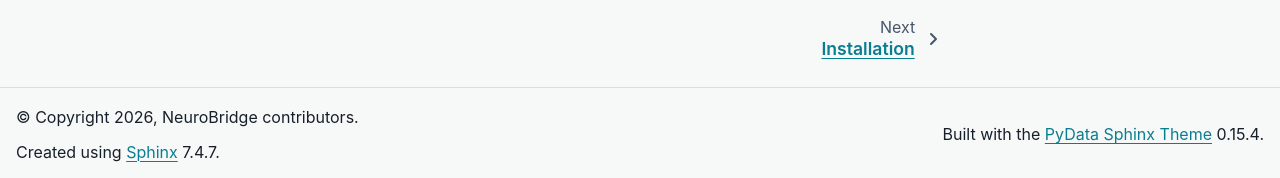
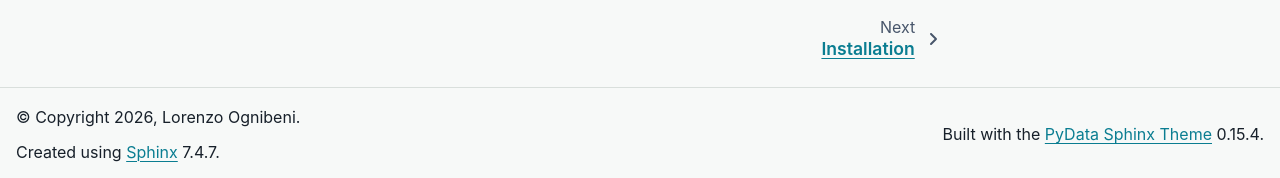
Before and after one commit to LorenzoCNR/AI_for_all, a Sphinx documentation site: the page built from docs/source/index.rst, in a window 1280 px wide and 1326 px high. Shown: the part 1145-1323 px from the top of the window. Built offline with Sphinx 7.4.7 and the PyData theme 0.15.4, drawn with Linux system fonts in a browser that asks for light colours.

Commit message:
Credit Lorenzo Ognibeni as NeuroBridge creator

```diff
--- a/docs/source/conf.py
+++ b/docs/source/conf.py
@@ -11,8 +11,8 @@ PROJECT_ROOT = Path(__file__).resolve().parents[2]
 sys.path.insert(0, str(PROJECT_ROOT / "src"))
 
 project = "NeuroBridge"
-author = "NeuroBridge contributors"
-copyright = "2026, NeuroBridge contributors"
+author = "Lorenzo Ognibeni"
+copyright = "2026, Lorenzo Ognibeni"
 release = "0.0.1"
 
 extensions = [
--- a/site/index.html
+++ b/site/index.html
@@ -4,6 +4,7 @@
   <meta charset="utf-8">
   <meta name="viewport" content="width=device-width, initial-scale=1">
   <meta name="description" content="NeuroBridge: controlled neural time-series simulation and representation learning.">
+  <meta name="author" content="Lorenzo Ognibeni">
   <title>NeuroBridge | Synthetic Neural Representation Learning</title>
   <link rel="stylesheet" href="styles.css">
 </head>
@@ -243,7 +244,7 @@ python notebooks/experiment_04_linear_4d.py</code></pre>
 
   <footer>
     <strong>NeuroBridge</strong>
-    <span>Research prototype | generated data and outputs are reproducible locally.</span>
+    <span>Created by Lorenzo Ognibeni | research prototype with reproducible local outputs.</span>
   </footer>
 </body>
 </html>
```
